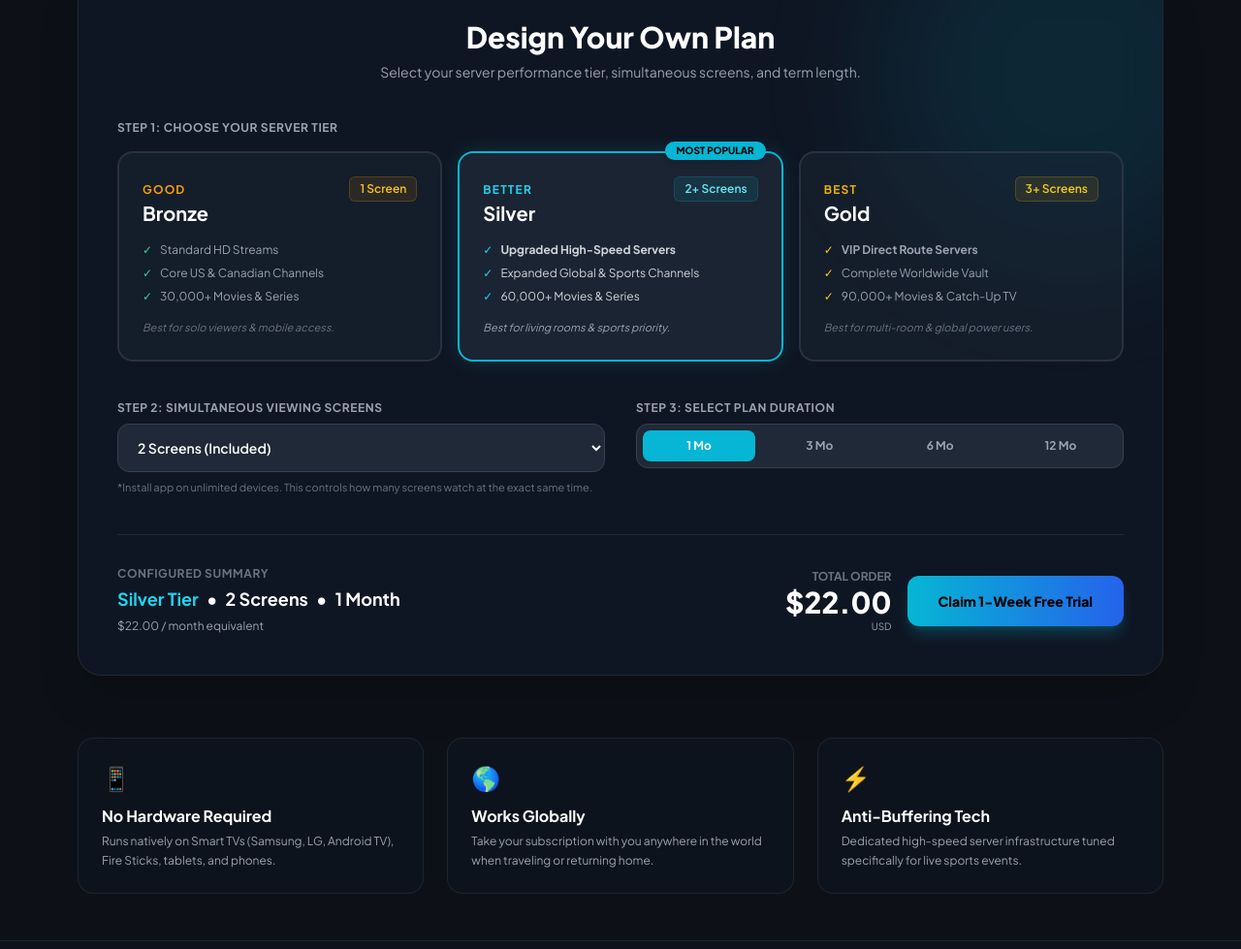
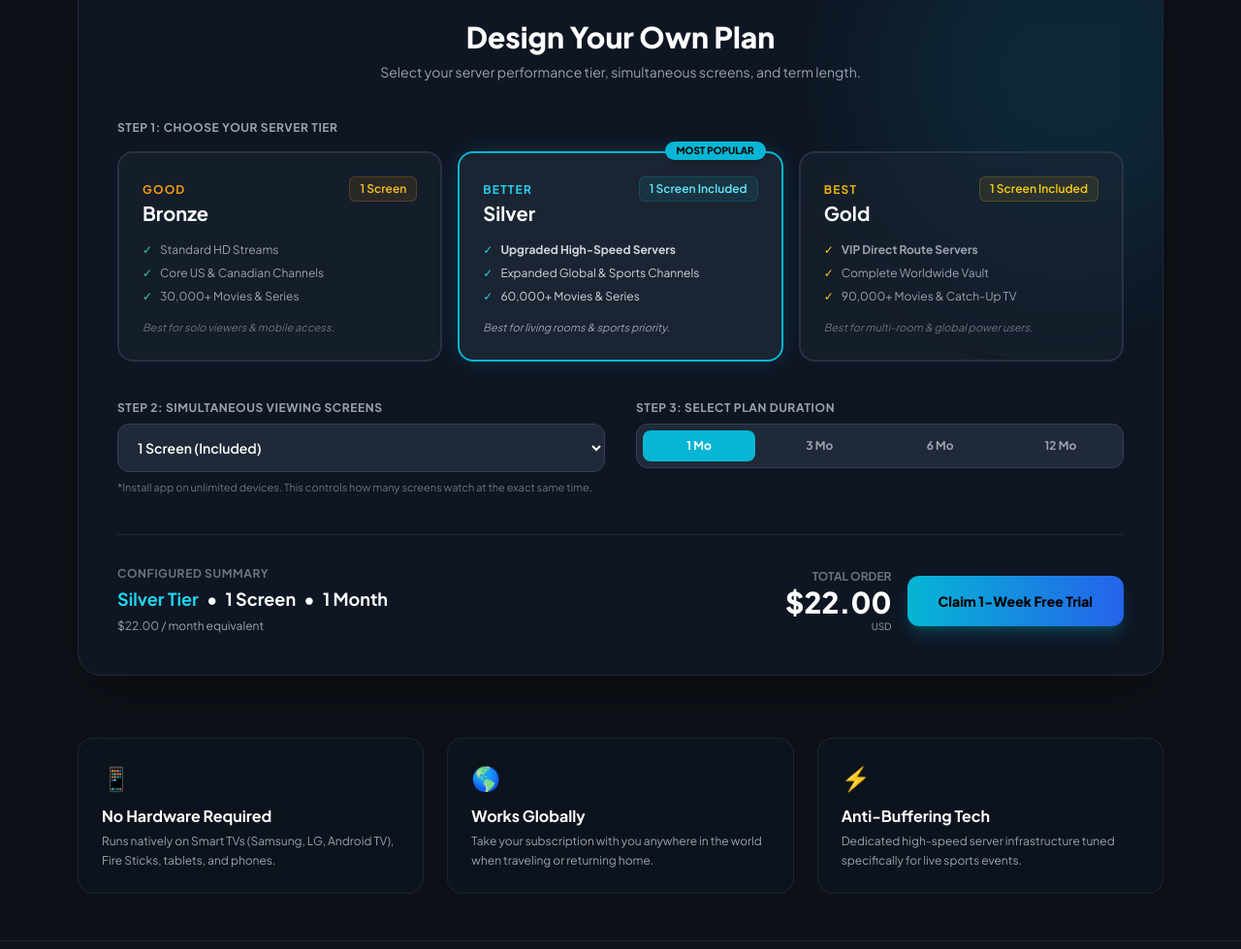
Before and after one commit to ibcmzt-lab/Maztv-website, a plain HTML site: page index.html in a window 1280 px wide. Shown: the part 998-1977 px from the top of the page at 97% size. Drawn offline with nearby package versions, Linux system fonts and the light colour scheme.

Commit message:
Fix Silver and Gold screen pricing to include one screen

```diff
--- a/index.html
+++ b/index.html
@@ -54,12 +54,12 @@
           </div>
           <div id="tier-silver" onclick="selectTier('silver')" class="cursor-pointer bg-gray-800/40 border-2 border-cyan-500/80 rounded-2xl p-6 transition-all duration-200 relative glow-cyan">
             <div class="absolute -top-3 right-4 bg-cyan-500 text-black font-extrabold text-[10px] uppercase px-3 py-0.5 rounded-full shadow-md">Most Popular</div>
-            <div class="flex justify-between items-start mb-4"><div><span class="text-xs font-bold text-cyan-400 uppercase tracking-widest">Better</span><h3 class="text-xl font-bold text-white">Silver</h3></div><span class="text-xs bg-cyan-500/10 text-cyan-300 border border-cyan-500/20 px-2.5 py-1 rounded-md font-semibold">2+ Screens</span></div>
+            <div class="flex justify-between items-start mb-4"><div><span class="text-xs font-bold text-cyan-400 uppercase tracking-widest">Better</span><h3 class="text-xl font-bold text-white">Silver</h3></div><span class="text-xs bg-cyan-500/10 text-cyan-300 border border-cyan-500/20 px-2.5 py-1 rounded-md font-semibold">1 Screen Included</span></div>
             <ul class="text-xs text-gray-300 space-y-2 mb-4"><li class="flex items-center"><span class="text-cyan-400 mr-2">✓</span> <strong>Upgraded High-Speed Servers</strong></li><li class="flex items-center"><span class="text-cyan-400 mr-2">✓</span> Expanded Global &amp; Sports Channels</li><li class="flex items-center"><span class="text-cyan-400 mr-2">✓</span> 60,000+ Movies &amp; Series</li></ul>
             <p class="text-[11px] text-gray-400 italic">Best for living rooms &amp; sports priority.</p>
           </div>
           <div id="tier-gold" onclick="selectTier('gold')" class="cursor-pointer bg-gray-800/40 border-2 border-gray-700/60 hover:border-yellow-500/50 rounded-2xl p-6 transition-all duration-200 relative group">
-            <div class="flex justify-between items-start mb-4"><div><span class="text-xs font-bold text-yellow-500 uppercase tracking-widest">Best</span><h3 class="text-xl font-bold text-white">Gold</h3></div><span class="text-xs bg-yellow-500/10 text-yellow-400 border border-yellow-500/20 px-2.5 py-1 rounded-md font-semibold">3+ Screens</span></div>
+            <div class="flex justify-between items-start mb-4"><div><span class="text-xs font-bold text-yellow-500 uppercase tracking-widest">Best</span><h3 class="text-xl font-bold text-white">Gold</h3></div><span class="text-xs bg-yellow-500/10 text-yellow-400 border border-yellow-500/20 px-2.5 py-1 rounded-md font-semibold">1 Screen Included</span></div>
             <ul class="text-xs text-gray-400 space-y-2 mb-4"><li class="flex items-center"><span class="text-yellow-400 mr-2">✓</span> <strong>VIP Direct Route Servers</strong></li><li class="flex items-center"><span class="text-yellow-400 mr-2">✓</span> Complete Worldwide Vault</li><li class="flex items-center"><span class="text-yellow-400 mr-2">✓</span> 90,000+ Movies &amp; Catch-Up TV</li></ul>
             <p class="text-[11px] text-gray-500 italic">Best for multi-room &amp; global power users.</p>
           </div>
@@ -134,13 +134,13 @@
         select.innerHTML = '<option value="1">1 Screen (Included)</option>';
         select.disabled = true;
       } else if (tier === 'silver') {
-        currentScreens = 2;
+        currentScreens = 1;
         select.disabled = false;
-        select.innerHTML = '<option value="2">2 Screens (Included)</option><option value="3">3 Screens (+$5/mo)</option><option value="4">4 Screens (+$10/mo)</option><option value="5">5 Screens (+$15/mo)</option>';
+        select.innerHTML = '<option value="1">1 Screen (Included)</option><option value="2">2 Screens (+$5/mo)</option><option value="3">3 Screens (+$10/mo)</option><option value="4">4 Screens (+$15/mo)</option>';
       } else {
-        currentScreens = 3;
+        currentScreens = 1;
         select.disabled = false;
-        select.innerHTML = '<option value="3">3 Screens (Included)</option><option value="4">4 Screens (+$5/mo)</option><option value="5">5 Screens (+$10/mo)</option>';
+        select.innerHTML = '<option value="1">1 Screen (Included)</option><option value="2">2 Screens (+$5/mo)</option><option value="3">3 Screens (+$10/mo)</option><option value="4">4 Screens (+$15/mo)</option>';
       }
       updateCalculator();
     }
@@ -173,7 +173,7 @@
       const select = document.getElementById('screens-select');
       currentScreens = parseInt(select.value, 10) || currentScreens;
       const basePrice = basePrices[currentTier][currentTerm];
-      const baseScreens = currentTier === 'bronze' ? 1 : (currentTier === 'silver' ? 2 : 3);
+      const baseScreens = 1;
       const extraScreens = Math.max(0, currentScreens - baseScreens);
       const extraCost = extraScreens * addOnRates[currentTerm];
       const totalPrice = basePrice + extraCost;
```
